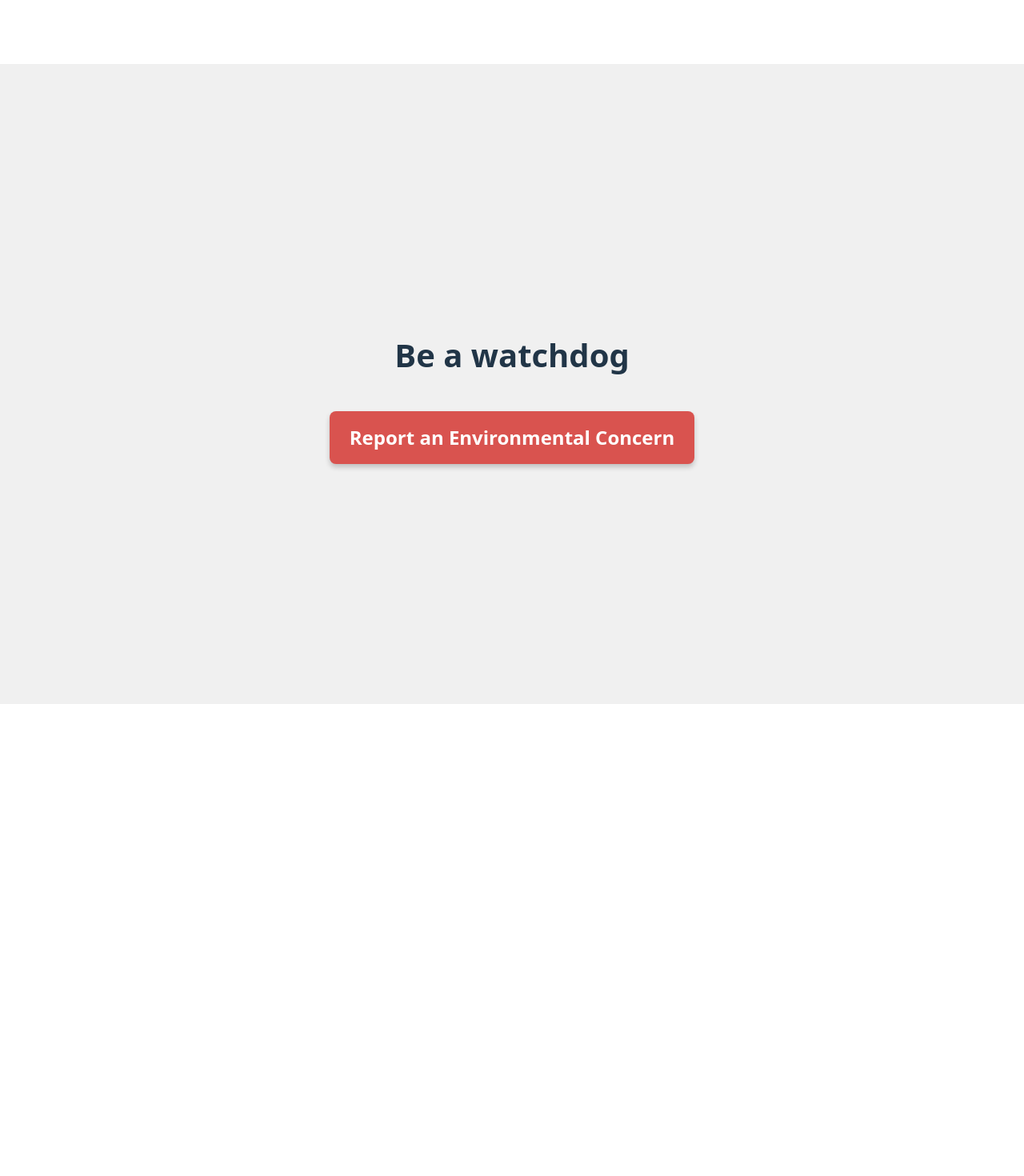
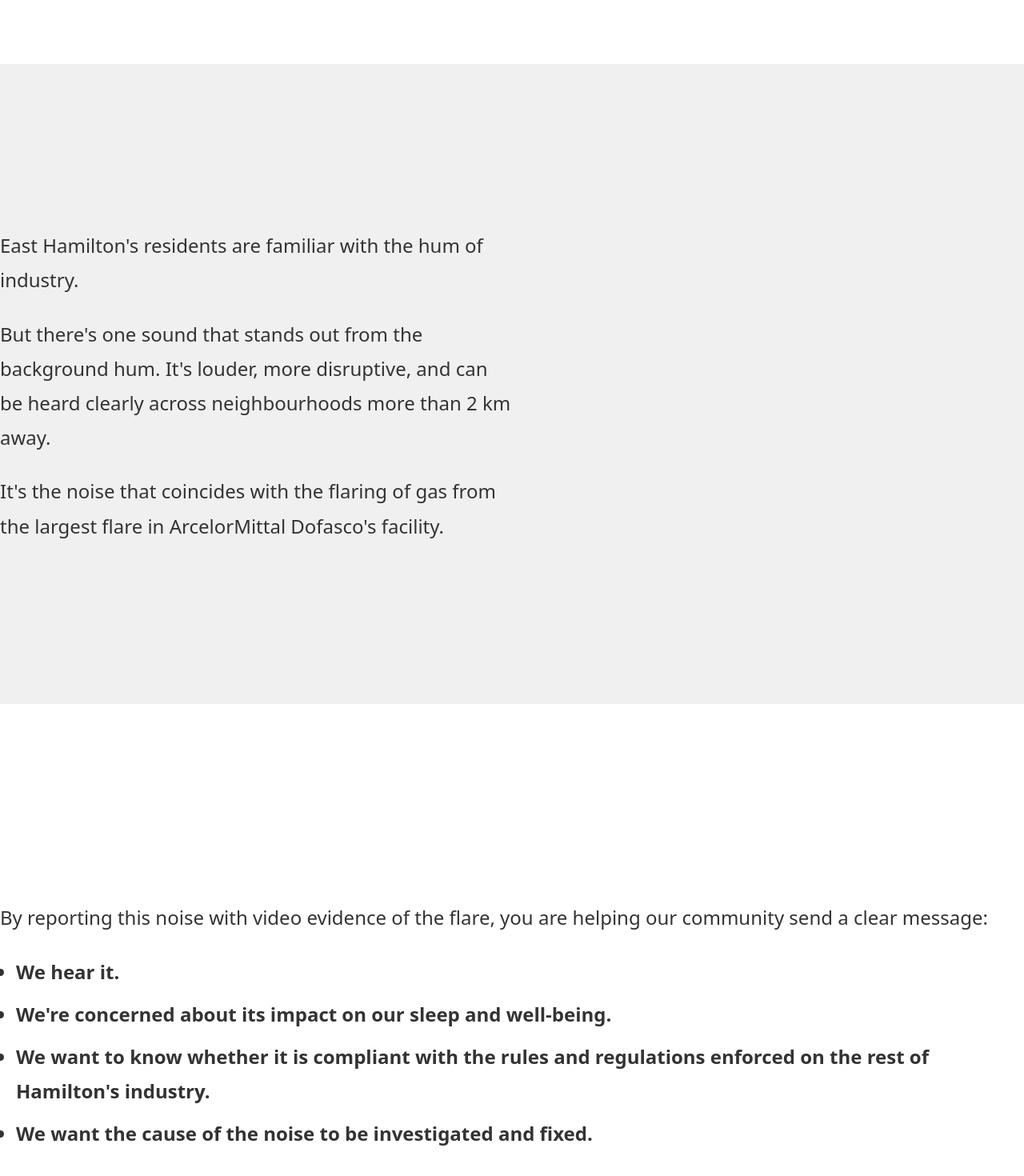
Before and after one commit to theflarewatchdog/theflarewatchdog, a Vue app: page / in a window 1280 px wide. Shown: the part 720-2190 px from the top of the page at 80% size. Before the commit the page ends 1600 px from the top, so only its background shows below. Built offline with nearby package versions, Linux system fonts and the light colour scheme.

Commit message:
first three pages

```diff
--- a/src/App.vue
+++ b/src/App.vue
@@ -1,6 +1,8 @@
 <script setup lang="ts">
 import NavigationBar from "./components/NavigationBar.vue";
 import ReportButton from "./components/ReportButton.vue";
+import About from "./components/About.vue";
+import Why from "./components/Why.vue";
 </script>
 
 <template>
@@ -11,10 +13,8 @@
         <header><h1>Be a watchdog</h1></header>
         <ReportButton />
       </section>
-      <section id="about" class="section-card">
-        <header><h1>Be a watchdog</h1></header>
-        <ReportButton />
-      </section>
+      <About class="section-card" />
+      <Why class="section-card" />
     </div>
   </div>
 </template>
--- /dev/null
+++ b/src/components/About.vue
@@ -0,0 +1,38 @@
+<script setup lang="ts">
+</script>
+
+<template>
+  <section id="about">
+    <div class="container content">
+      <div class="card text-content">
+        <p>
+          East Hamilton's residents are familiar with the hum of industry.
+        </p>
+        <p>
+          But there's one sound that stands out from the background hum. It's louder, more disruptive, and can be heard clearly across neighbourhoods more than 2 km away.
+        </p>
+        <p>
+          It's the noise that coincides with the flaring of gas from the largest flare in ArcelorMittal Dofasco's facility.
+        </p>
+      </div>
+      <div class="card"></div>
+    </div>
+  </section>
+</template>
+
+<style scoped>
+.container {
+  display: flex;
+  flex-direction: row;
+}
+
+.card {
+  flex: 1;
+  max-width: 50%;
+  text-align: left;
+}
+
+.content p {
+  margin-bottom: 20px;
+}
+</style>
--- a/src/components/NavigationBar.vue
+++ b/src/components/NavigationBar.vue
@@ -4,6 +4,7 @@
 const sections = [
   { id: "home", label: "Home" },
   { id: "about", label: "About" },
+  { id: "why", label: "Why" },
 ];
 
 const scrollToSection = (id: string) => {
--- /dev/null
+++ b/src/components/Why.vue
@@ -0,0 +1,31 @@
+<script setup lang="ts">
+</script>
+
+<template>
+  <section id="why">
+    <div class="text-content">
+        <p>
+        By reporting this noise with video evidence of the flare, you are helping our community send a clear message:
+    </p>
+    <ul>
+        <li>We hear it.</li>
+        <li>We're concerned about its impact on our sleep and well-being.</li>
+        <li>We want to know whether it is compliant with the rules and regulations enforced on the rest of Hamilton's industry.</li>
+        <li>We want the cause of the noise to be investigated and fixed.</li>
+    </ul>
+    </div>
+  </section>
+</template>
+
+<style scoped>
+.text-content ul {
+  list-style-type: disc;
+  margin: 20px 0;
+  padding-left: 20px;
+}
+
+.text-content ul li {
+  margin-bottom: 10px;
+  font-weight: bold;
+}
+</style>
--- a/src/style.css
+++ b/src/style.css
@@ -54,6 +54,12 @@
   outline: 4px auto -webkit-focus-ring-color;
 }
 
+.text-content {
+  line-height: 1.8;
+  font-size: 1.5rem;
+  color: #333;
+}
+
 @media (prefers-color-scheme: light) {
   :root {
     color: #213547;
```
